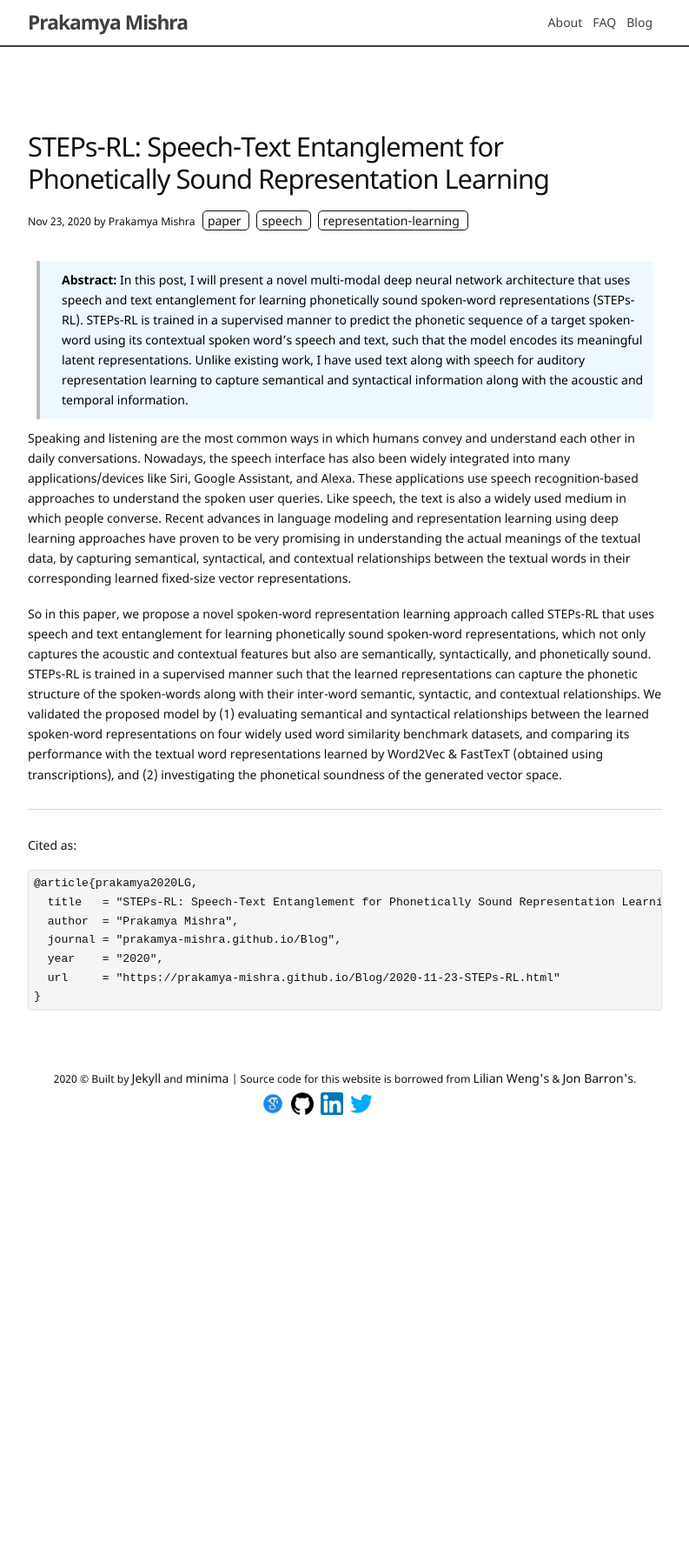
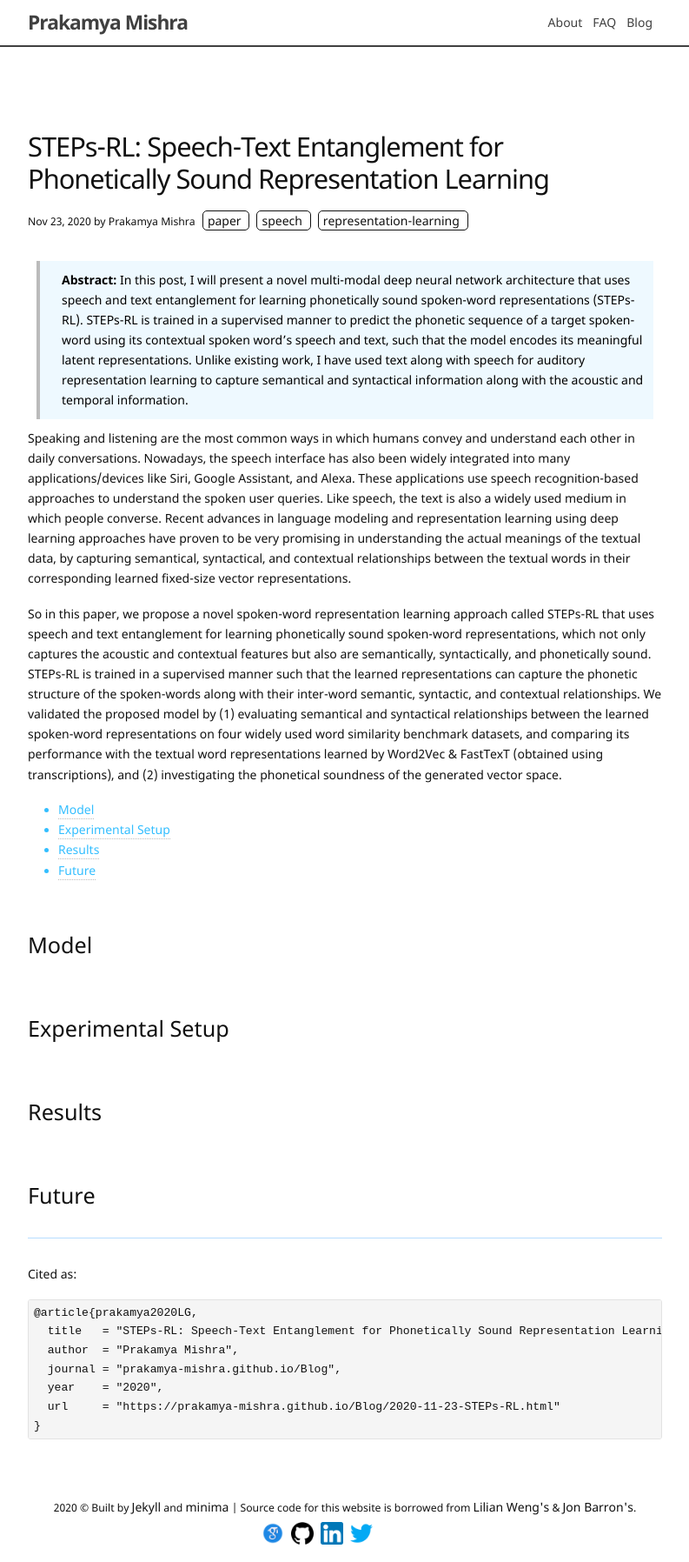
Before and after one commit to prakamya-mishra/prakamya-mishra.github.io, a Jekyll site: the page built from _posts/2020-11-23-STEPs-RL.md, in a window 1280 px wide. Shown: the whole page at 87% size, without its empty margins (243-1036 px from the left). Built offline with Jekyll 4.4.1, drawn with Linux system fonts in a browser that asks for light colours; before the commit the page ends 1302 px from its top, so only the background shows below that.

Commit message:
Add titles to STEPs-RL

```diff
--- a/_posts/2020-11-23-STEPs-RL.md
+++ b/_posts/2020-11-23-STEPs-RL.md
@@ -19,6 +19,15 @@ So in this paper, we propose a novel spoken-word representation learning approac
 * TOC
 {:toc}
 
+## Model
+
+## Experimental Setup
+
+## Results
+
+## Future
+
+
 
 
 ---
```
